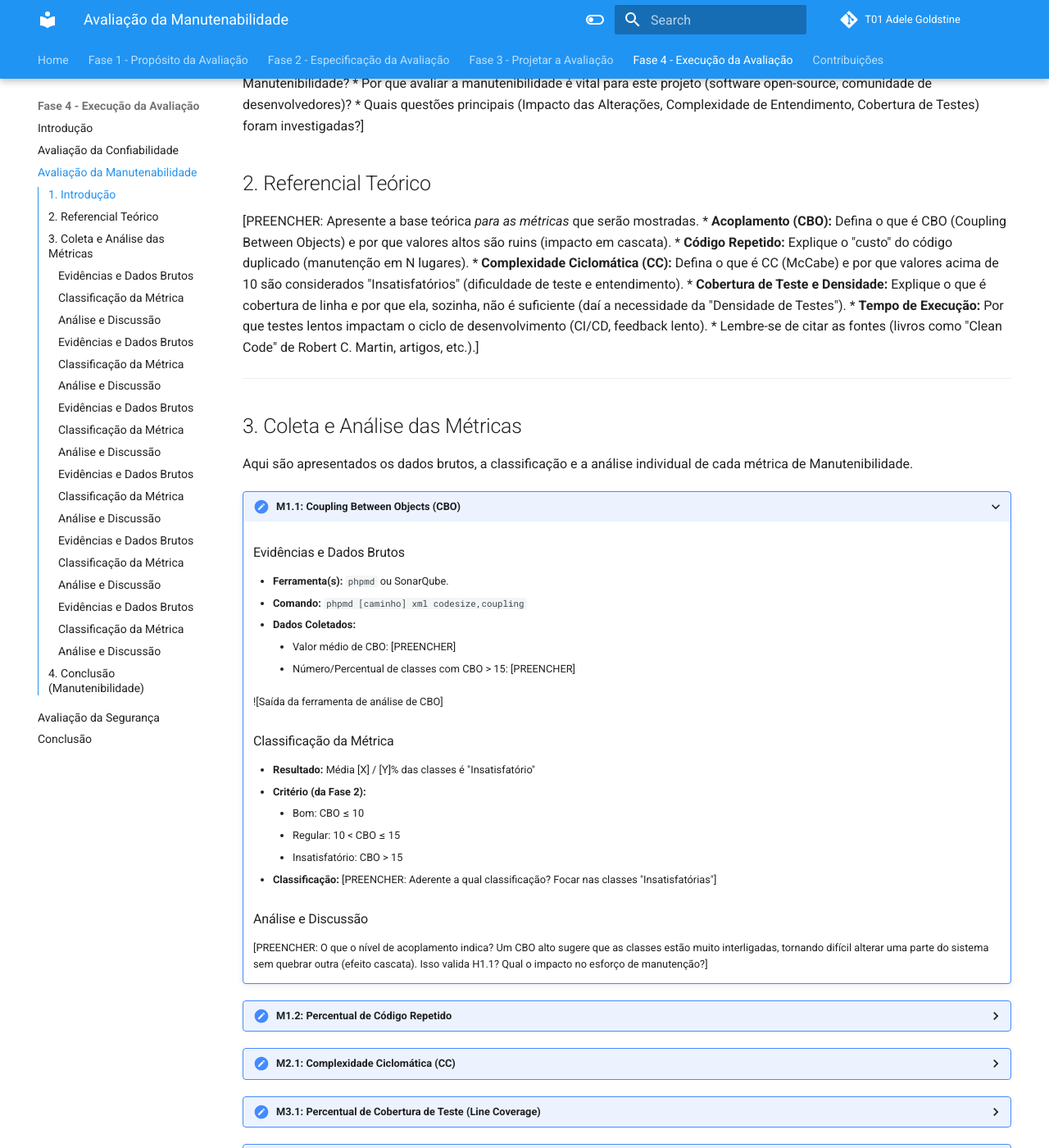
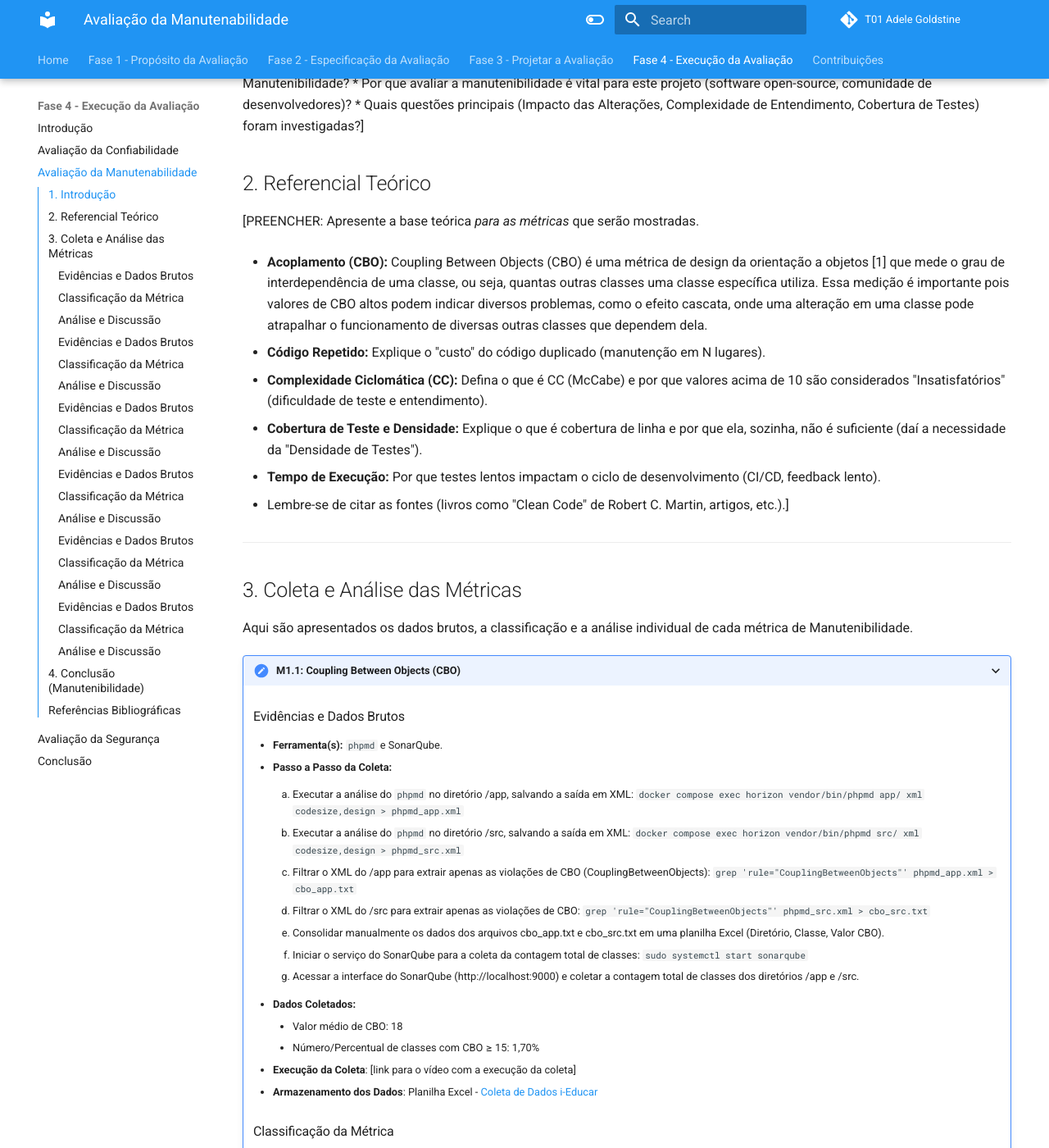
Before and after one commit to FCTE-Qualidade-de-Software-1/2025-2_T01_ADELE-GOLDSTINE, an MkDocs documentation site: the page built from docs/fase_4/avaliacao-manutenibilidade.md, in a window 1280 px wide and 1400 px high, scrolled down 306 px. Shown: the whole window at 82% size. Built offline with MkDocs 1.6.1 and Material for MkDocs 9.7.7, drawn with Linux system fonts in a browser that asks for light colours; comment, search, counter and statistics services are not loaded; some of the changed text lies outside the part shown.

Commit message:
adiciona avaliação manutenibilidade-CBO

```diff
--- a/docs/fase_4/avaliacao-manutenibilidade.md
+++ b/docs/fase_4/avaliacao-manutenibilidade.md
@@ -12,11 +12,17 @@ Esta página apresenta a execução da avaliação e os resultados da coleta de
 ## 2. Referencial Teórico
 
 [PREENCHER: Apresente a base teórica *para as métricas* que serão mostradas.
-* **Acoplamento (CBO):** Defina o que é CBO (Coupling Between Objects) e por que valores altos são ruins (impacto em cascata).
+
+* **Acoplamento (CBO):** Coupling Between Objects (CBO) é uma métrica de design da orientação a objetos [1] que mede o grau de interdependência de uma classe, ou seja, quantas outras classes uma classe específica utiliza. Essa medição é importante pois valores de CBO altos podem indicar diversos problemas, como o efeito cascata, onde uma alteração em uma classe pode atrapalhar o funcionamento de diversas outras classes que dependem dela.
+
 * **Código Repetido:** Explique o "custo" do código duplicado (manutenção em N lugares).
+
 * **Complexidade Ciclomática (CC):** Defina o que é CC (McCabe) e por que valores acima de 10 são considerados "Insatisfatórios" (dificuldade de teste e entendimento).
+
 * **Cobertura de Teste e Densidade:** Explique o que é cobertura de linha e por que ela, sozinha, não é suficiente (daí a necessidade da "Densidade de Testes").
+
 * **Tempo de Execução:** Por que testes lentos impactam o ciclo de desenvolvimento (CI/CD, feedback lento).
+
 * Lembre-se de citar as fontes (livros como "Clean Code" de Robert C. Martin, artigos, etc.).]
 
 ---
@@ -29,26 +35,42 @@ Aqui são apresentados os dados brutos, a classificação e a análise individua
 
     ### Evidências e Dados Brutos
 
-    * **Ferramenta(s):** `phpmd` ou SonarQube.
-    * **Comando:** `phpmd [caminho] xml codesize,coupling`
+    * **Ferramenta(s):** `phpmd` e SonarQube.
+    * **Passo a Passo da Coleta:**
+
+        1. Executar a análise do `phpmd` no diretório /app, salvando a saída em XML: `docker compose exec horizon vendor/bin/phpmd app/ xml codesize,design > phpmd_app.xml`
+
+        2. Executar a análise do `phpmd` no diretório /src, salvando a saída em XML: `docker compose exec horizon vendor/bin/phpmd src/ xml codesize,design > phpmd_src.xml`
+
+        3. Filtrar o XML do /app para extrair apenas as violações de CBO (CouplingBetweenObjects): `grep 'rule="CouplingBetweenObjects"' phpmd_app.xml > cbo_app.txt`
+
+        4. Filtrar o XML do /src para extrair apenas as violações de CBO: `grep 'rule="CouplingBetweenObjects"' phpmd_src.xml > cbo_src.txt`
+
+        5. Consolidar manualmente os dados dos arquivos cbo_app.txt e cbo_src.txt em uma planilha Excel (Diretório, Classe, Valor CBO).
+
+        6. Iniciar o serviço do SonarQube para a coleta da contagem total de classes: `sudo systemctl start sonarqube`
+
+        7. Acessar a interface do SonarQube (http://localhost:9000) e coletar a contagem total de classes dos diretórios /app e /src.
     * **Dados Coletados:**
-        * Valor médio de CBO: [PREENCHER]
-        * Número/Percentual de classes com CBO > 15: [PREENCHER]
-
-    ![Saída da ferramenta de análise de CBO]
+        * Valor médio de CBO: 18
+        * Número/Percentual de classes com CBO ≥ 15: 1,70%
+    * **Execução da Coleta**: [link para o vídeo com a execução da coleta]
+    * **Armazenamento dos Dados**: Planilha Excel - [Coleta de Dados i-Educar](https://docs.google.com/spreadsheets/d/1xK9J1rp2x5ZSQL_L3FXkUHIDdK44DdboHlh9b1tmC_k/edit?usp=sharing)
 
     ### Classificação da Métrica
 
-    * **Resultado:** Média [X] / [Y]% das classes é "Insatisfatório"
+    * **Resultado:** Média 18 | 1,70% das classes é "Insatisfatório"
     * **Critério (da Fase 2):**
-        * Bom: CBO ≤ 10
-        * Regular: 10 < CBO ≤ 15
-        * Insatisfatório: CBO > 15
-    * **Classificação:** [PREENCHER: Aderente a qual classificação? Focar nas classes "Insatisfatórias"]
+        * Bom: CBO < 13
+        * Regular: 13 ≤ CBO < 15
+        * Insatisfatório: CBO ≥ 15
+    * **Classificação:** Bom
 
     ### Análise e Discussão
 
-    [PREENCHER: O que o nível de acoplamento indica? Um CBO alto sugere que as classes estão muito interligadas, tornando difícil alterar uma parte do sistema sem quebrar outra (efeito cascata). Isso valida H1.1? Qual o impacto no esforço de manutenção?]
+    O nível de acoplamento geral do i-Educar não é ruim e nem um grande problema, a porcentagem de classes com CBO alto é uma porcentagem muito baixa comparado ao numero total de classes. Entretanto, as classes que possuem um CBO insatisfatório (14), possuem um valor de CBO excessivamente alto, como no caso da classe "AcademicYearService" que possui um CBO igual a 27, dificultando bastante uma futura alteração ou manutenção.
+
+    Isso valida parcialmente a hipótese `(H1.1)` pois uma alteração em uma das 14 classes com CBO classificado como insatisfatório pode afetar diretamente no tempo de implantação de correções, pois, tomando "AcademicYearSearch" como exemplo novamente, pode ser necessário a correção em outras 27 classes em alguma correção.
 
 ??? "M1.2: Percentual de Código Repetido"
 
@@ -182,3 +204,11 @@ Aqui são apresentados os dados brutos, a classificação e a análise individua
 * Use os "Critérios para Julgamento" da Fase 2 (Aceitável, Parcialmente aceitável, Inaceitável) para dar um veredito sobre esta característica.
 * Quais foram os principais pontos fortes e fracos encontrados? (Ex: "A cobertura de teste é boa, mas a complexidade e o acoplamento são 'Insatisfatórios', indicando um código difícil de manter.")
 * (Opcional) Quais hipóteses (H1.1, H2.1, H3.1, H3.2) foram validadas ou invalidadas pela coleta?]
+
+---
+
+## Referências Bibliográficas
+
+> [1] CHIDAMBER, Shyam R.; KEMERER, Chris F. A Metrics Suite for Object Oriented Design. IEEE Transactions on Software Engineering, v. 20, n. 6, p. 476-493, jun. 1994.
+
+> [2] ...
```
Also changed, not shown: docs/fase_2/gqm_manutenibilidade.md (+1 -1 lines).
